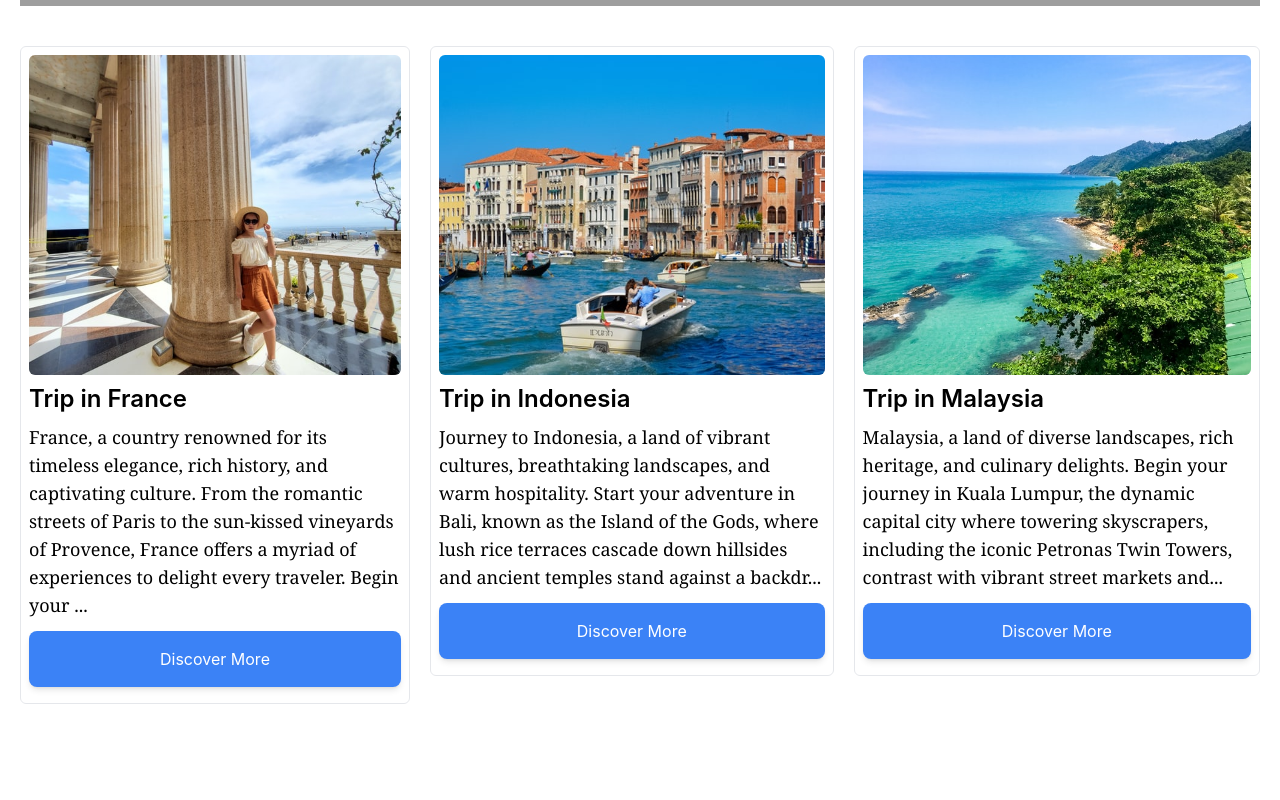
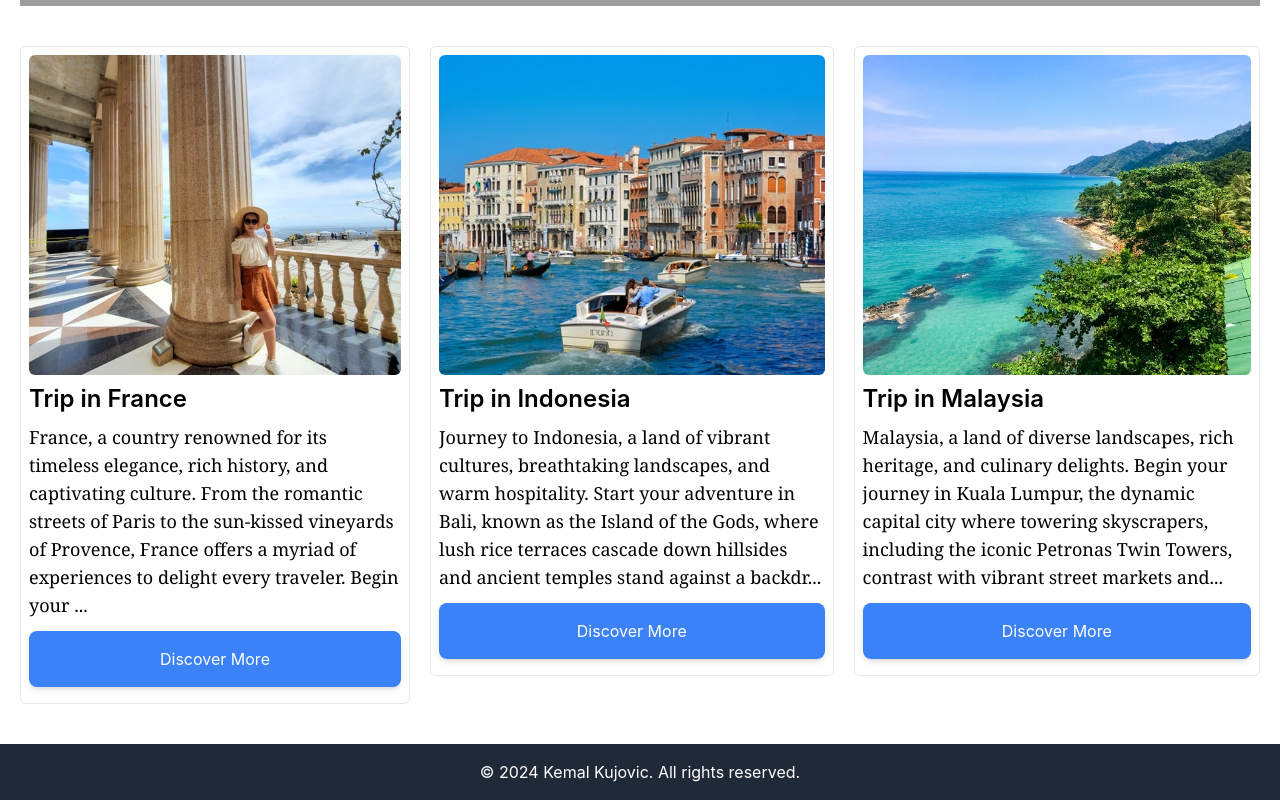
Before and after one commit to kemalkujovic/web-presentation, a React (Create React App) app: page / in a window 1280 px wide. Shown: the part 1011-1811 px from the top of the page. Before the commit the page ends 1755 px from the top, so only its background shows below. Built offline with nearby package versions, Linux system fonts and the light colour scheme; grey boxes are pictures that could not be loaded.

Commit message:
add footer on root

```diff
--- a/src/Pages/Root.js
+++ b/src/Pages/Root.js
@@ -1,6 +1,7 @@
 import React from "react";
 import { Outlet } from "react-router-dom";
 import Navigation from "../Templates/Navigation";
+import Footer from "../components/Footer";
 const Root = () => {
   return (
     <>
@@ -8,6 +9,7 @@
         <Navigation />
         <Outlet />
       </main>
+      <Footer />
     </>
   );
 };
--- /dev/null
+++ b/src/components/Footer.jsx
@@ -0,0 +1,13 @@
+import React from "react";
+
+const footer = () => {
+  return (
+    <footer className="bg-gray-800 text-white py-4">
+      <div className="container mx-auto text-center">
+        <p>&copy; 2024 Kemal Kujovic. All rights reserved.</p>
+      </div>
+    </footer>
+  );
+};
+
+export default footer;
```
